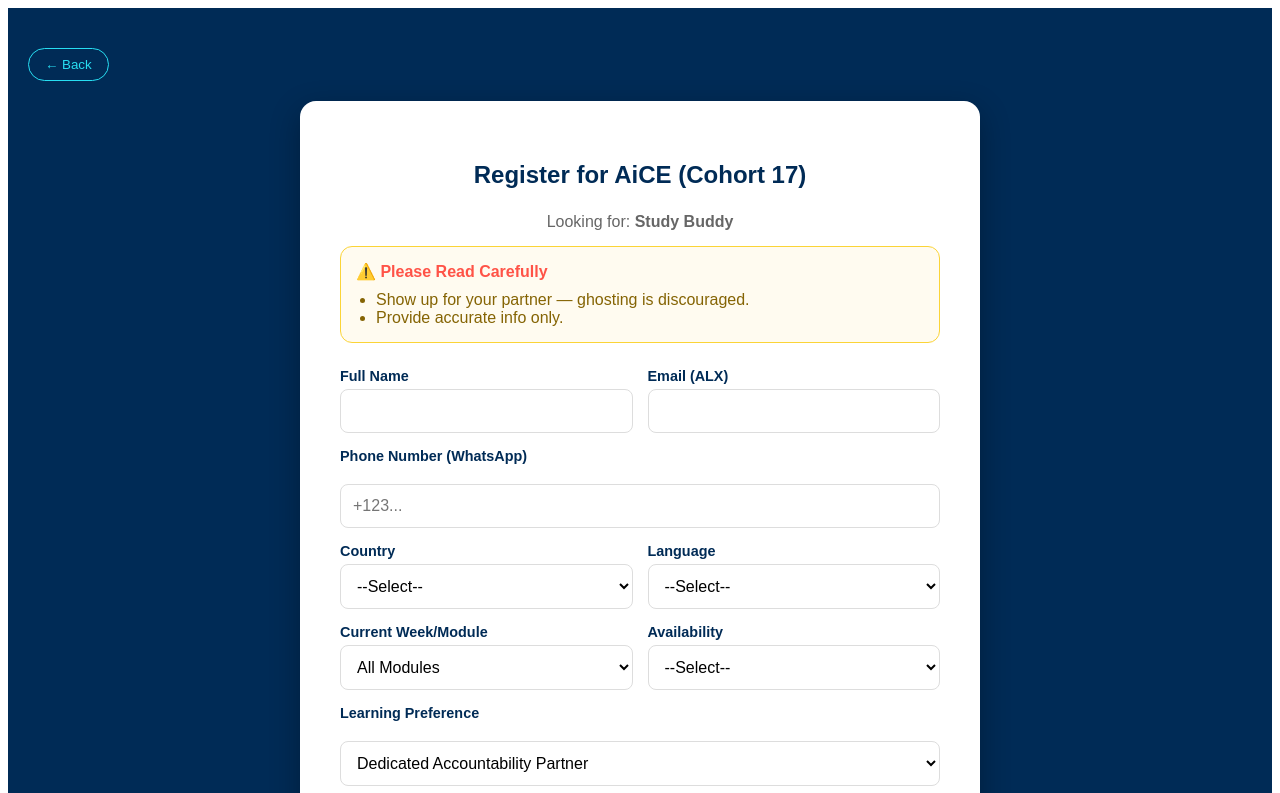
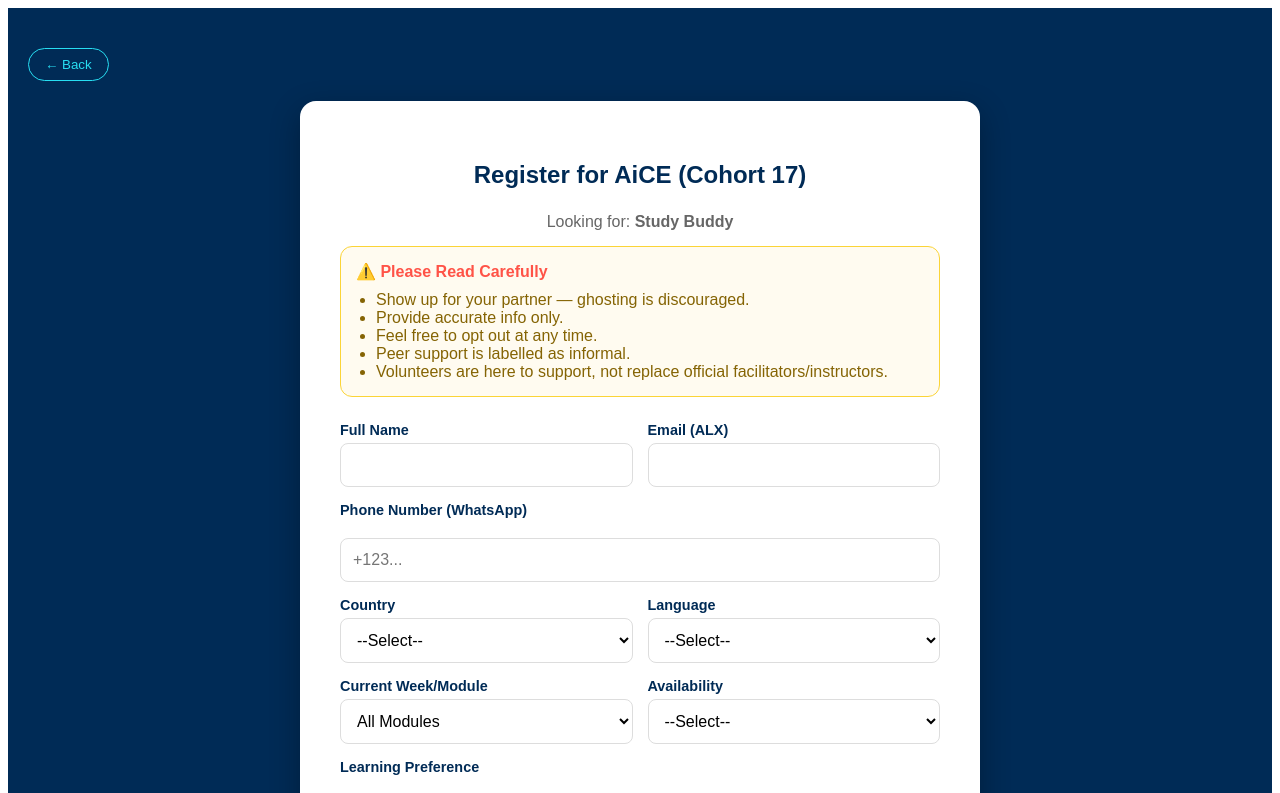
Before and after one commit to chuqudee-sand/alx-peerfinder, a React app in the folder frontend/: page /register in a window 1280 px wide. Shown: the top 793 px of the page. Built offline with nearby package versions, Linux system fonts and the light colour scheme; the HTML template or start-up script is replaced by a standard one.

Commit message:
Update RegisterPage.jsx

```diff
--- a/frontend/src/pages/RegisterPage.jsx
+++ b/frontend/src/pages/RegisterPage.jsx
@@ -76,6 +76,9 @@
           <ul style={styles.warningList}>
             <li>Show up for your partner — ghosting is discouraged.</li>
             <li>Provide accurate info only.</li>
+            <li>Feel free to opt out at any time.</li>
+            <li>Peer support is labelled as informal.</li>
+             <li>Volunteers are here to support, not replace official facilitators/instructors.</li>
           </ul>
         </div>
 
@@ -124,9 +127,9 @@
             ) : (
                 <>
                     <option value="">--Select--</option>
-                    <option value="Quick chats">Quick chats</option>
+                    <option value="Deep dive">Deep dive</option>
                     <option value="Co-work sessions">Co-work sessions</option>
-                    <option value="Deep dives">Deep dives</option>
+                    <option value="General program navigation">General program navigation</option>
                     <option value="Flexible">Flexible</option>
                 </>
             )}
@@ -167,7 +170,7 @@
            )}
 
            {connectionType !== 'find' && (
-             <div><label style={styles.label}>Support Type</label><select style={styles.select} name="kind_of_support" onChange={handleChange} required><option value="">--Select--</option><option value="Explanation">Explanation</option><option value="Full support">Full support</option></select></div>
+             <div><label style={styles.label}>Support Type</label><select style={styles.select} name="kind_of_support" onChange={handleChange} required><option value="">--Select--</option><option value="Content Explanation">Content Explanation</option><option value="Test or Milestone clarification">Test or Milestone clarification</option><option value="Full support">Full support</option></select></div>
            )}
 
            <div style={styles.checkboxContainer}>
@@ -204,4 +207,5 @@
   checkboxContainer: { display: 'flex', alignItems: 'center', marginTop: '10px' },
 };
 
+
 export default RegisterPage;
```
